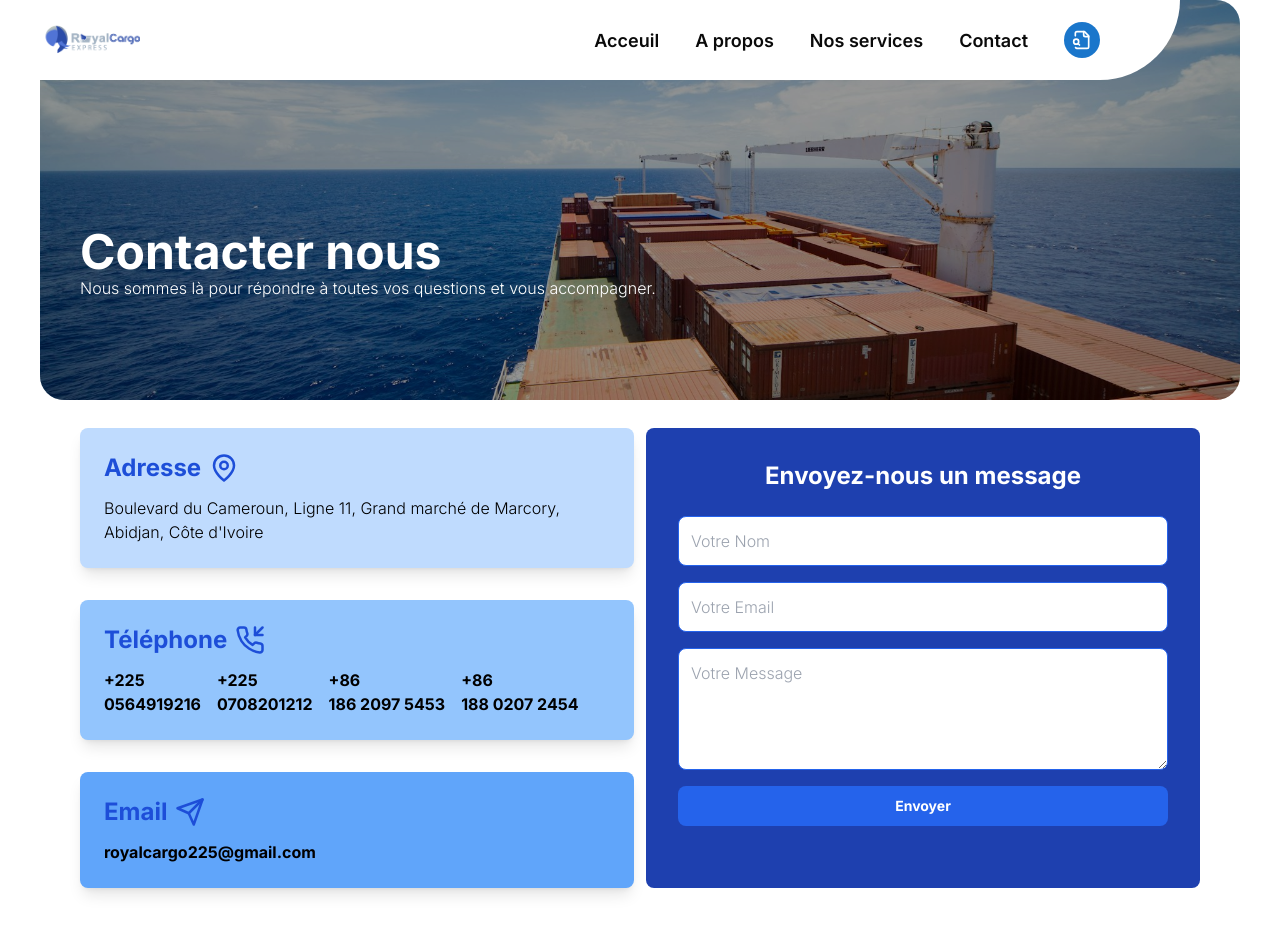
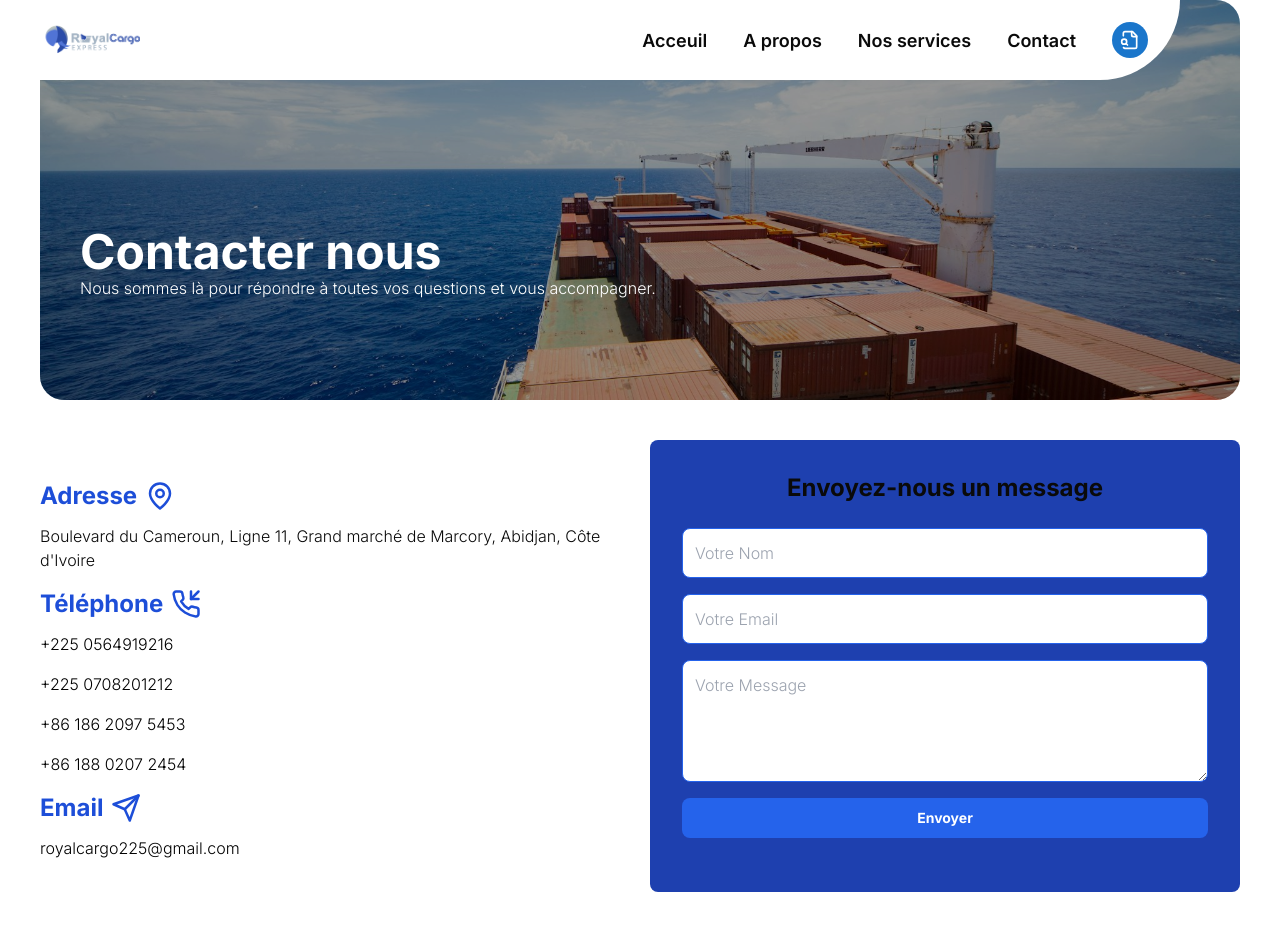
Before and after one commit to issouf7507-dev/royalcargoweb, a Next.js app: page /contact in a window 1280 px wide. Shown: the top 930 px of the page. Built offline with nearby package versions, Linux system fonts and the light colour scheme.

Commit message:
Nettoyage du cache et application de .gitignore 2aa

```diff
--- a/app/(main)/(rootes)/apropos/page.tsx
+++ b/app/(main)/(rootes)/apropos/page.tsx
@@ -133,7 +133,7 @@ const PageRef = () => {
         {/* Overlay */}
         <div className="absolute inset-0 bg-black opacity-40 rounded-3xl"></div>
 
-        <header className="absolute top-0 left-0 w-[95%] h-20 bg-white z-50 rounded-br-full max-w-[1300px] m-auto flex items-center justify-between pr-20">
+        <header className="absolute top-0 left-0 w-[95%] h-20 bg-white z-50 rounded-br-full max-w-[1300px] m-auto flex items-center justify-between pr-8">
           <Link href="/">
             <Image
               className="w-50 h-40 object-contain "
--- a/app/(main)/(rootes)/contact/page.tsx
+++ b/app/(main)/(rootes)/contact/page.tsx
@@ -140,7 +140,7 @@ const PageRef = () => {
         {/* Overlay */}
         <div className="absolute inset-0 bg-black opacity-40 rounded-3xl"></div>
 
-        <header className="absolute top-0 left-0 w-[95%] h-20 bg-white z-50 rounded-br-full max-w-[1300px] m-auto flex items-center justify-between pr-20">
+        <header className="absolute top-0 left-0 w-[95%] h-20 bg-white z-50 rounded-br-full max-w-[1300px] m-auto flex items-center justify-between pr-8">
           <Link href="/">
             <Image
               className="w-50 h-40 object-contain "
@@ -241,12 +241,8 @@ const PageRef = () => {
         </div>
       </motion.section>
 
-      <div className="bg-gradient-to-b  to-blue-700 text-white py-2 px-10 relative z-10">
-        {/* Header Section */}
-
-        <div className="grid lg:grid-cols-2 gap-3 mt-5">
-          {/* Contact Info */}
-          <div className="grid gap-8 ">
+      <section className="grid lg:grid-cols-2 mt-10 gap-5">
+        <div className="grid gap-4  mt-10 mb-8">
           <motion.div
             initial={{ opacity: 0, y: 32 }}
             animate={{ opacity: 1, y: 0 }}
@@ -256,16 +252,16 @@ const PageRef = () => {
               duration: 0.8,
               delay: 0.7,
             }}
-              className="bg text-black rounded-lg p-6 shadow-lg  bg-blue-200"
           >
             <h2 className="text-xl font-bold text-blue-700 mb-3 flex items-center gap-2 md:text-2xl">
               Adresse <MapPin size={30} />
             </h2>
             <p>
-                Boulevard du Cameroun, Ligne 11, Grand marché de Marcory,
-                Abidjan, Côte d'Ivoire
+              Boulevard du Cameroun, Ligne 11, Grand marché de Marcory, Abidjan,
+              Côte d'Ivoire
             </p>
           </motion.div>
+
           <motion.div
             initial={{ opacity: 0, y: 32 }}
             animate={{ opacity: 1, y: 0 }}
@@ -275,48 +271,31 @@ const PageRef = () => {
               duration: 0.8,
               delay: 0.9,
             }}
-              className="bg-blue-300 text-black rounded-lg p-6 shadow-lg"
+            className=" text-black rounded-lg "
           >
             <h2 className="text-xl font-bold text-blue-700 mb-3 flex items-center gap-2 md:text-2xl">
               Téléphone <PhoneIncoming size={30} />
             </h2>
 
-              <div className="flex items-center gap-4">
-                <p className="font-bold">
-                  +225 <br /> 0564919216
-                </p>
-                <p className="font-bold">
-                  +225 <br /> 0708201212
-                </p>
-                <p className="font-bold">
-                  +86 <br /> 186 2097 5453
-                </p>
-                <p className="font-bold">
-                  +86 <br /> 188 0207 2454
-                </p>
+            <div className="flex flex-col items-start gap-4">
+              <p className="">+225 0564919216</p>
+
+              <p className="">+225 0708201212</p>
+              <p className="">+86 186 2097 5453</p>
+              <p className="">+86 188 0207 2454</p>
             </div>
           </motion.div>
-            <motion.div
-              initial={{ opacity: 0, y: 32 }}
-              animate={{ opacity: 1, y: 0 }}
-              transition={{
-                type: "spring",
-                stiffness: 50,
-                duration: 0.8,
-                delay: 1.1,
-              }}
-              className=" text-black rounded-lg p-6 shadow-lg bg-blue-400"
-            >
+
+          <motion.div className=" text-black ">
             <h2 className="text-xl font-bold text-blue-700 mb-3 flex items-center gap-2 md:text-2xl">
               Email <Send size={30} />
             </h2>
             <Link href="mailto:royalcargo225@gmail.com">
-                <p className="font-bold"> royalcargo225@gmail.com</p>
+              <p className=""> royalcargo225@gmail.com</p>
             </Link>
           </motion.div>
         </div>
 
-          {/* Contact Form */}
         <div className=" bg-blue-800 p-8 rounded-lg">
           <h3 className="text-2xl font-bold text-center mb-6">
             Envoyez-nous un message
@@ -374,8 +353,7 @@ const PageRef = () => {
             </Button>
           </form>
         </div>
-        </div>
-      </div>
+      </section>
 
       <footer
         className="relative w-full mb-10 mt-10 bg-pattern4 h-full bg-cover bg-center
@@ -436,7 +414,6 @@ const PageRef = () => {
           </div>
         </div>
       </footer>
-
       <Dialog open={openDialog} onOpenChange={setOpenDialog}>
         <DialogContent className="sm:max-w-[455px]  ">
           <DialogHeader>
@@ -619,7 +596,6 @@ const PageRef = () => {
           {mutation.isPending && <div>Load</div>}
         </DialogContent>
       </Dialog>
-
       <Sheet open={openSheet} onOpenChange={setOpenSheet}>
         <SheetContent>
           <SheetHeader>
@@ -666,7 +642,6 @@ const PageRef = () => {
           </div>
         </SheetContent>
       </Sheet>
-
       <Sheet open={openSheet2} onOpenChange={setOpenSheet2}>
         <SheetContent className="overflow-y-auto">
           <SheetHeader>
@@ -714,7 +689,6 @@ const PageRef = () => {
           )}
         </SheetContent>
       </Sheet>
-
       <Sheet open={openSheetNav} onOpenChange={setOpenSheetNav}>
         <SheetContent side={"left"} className="w-[40%]">
           <div className="grid gap-4 py-4">
--- a/app/(main)/(rootes)/services/page.tsx
+++ b/app/(main)/(rootes)/services/page.tsx
@@ -265,7 +265,7 @@ const PageRef = () => {
         className="relative w-full h-full  bg-pattern4 bg-center  bg-cover rounded-3xl flex items-center justify-start py-32 pb-10  "
       >
         <div className="absolute inset-0 bg-black opacity-40 rounded-3xl"></div>
-        <header className="absolute top-0 left-0 w-[95%] h-20 bg-white z-50 rounded-br-full max-w-[1300px] m-auto flex items-center justify-between pr-20">
+        <header className="absolute top-0 left-0 w-[95%] h-20 bg-white z-50 rounded-br-full max-w-[1300px] m-auto flex items-center justify-between pr-8">
           <Link href="/">
             <Image
               className="w-50 h-40 object-contain "
--- a/app/(main)/page.tsx
+++ b/app/(main)/page.tsx
@@ -277,7 +277,7 @@ const PageRef = () => {
         className="relative w-full h-full  bg-pattern4 bg-center  bg-cover rounded-3xl flex items-center justify-start py-32 pb-10 md:h-[70vh] md:pb-0"
       >
         <div className="absolute inset-0 bg-black opacity-50 rounded-3xl"></div>
-        <header className="absolute top-0 left-0 w-[95%] h-20 bg-white z-50 rounded-br-full max-w-[1300px] m-auto flex items-center justify-between pr-20">
+        <header className="absolute top-0 left-0 w-[95%] h-20 bg-white z-50 rounded-br-full max-w-[1300px] m-auto flex items-center justify-between pr-8">
           <Link href="/">
             <Image
               className="w-50 h-40 object-contain "
@@ -396,7 +396,7 @@ const PageRef = () => {
         </div>
       </motion.section>
 
-      <section className="grid items-center justify-center mt-20 px-10">
+      <section className="grid items-center justify-center mt-20 ">
         <div className="grid grid-cols-3 gap-10 items-center"></div>
 
         <div className="grid grid-cols-1 md:grid-cols-2 lg:grid-cols-3 gap-8">
```
Lines whose indentation alone changed are shown as unchanged.
